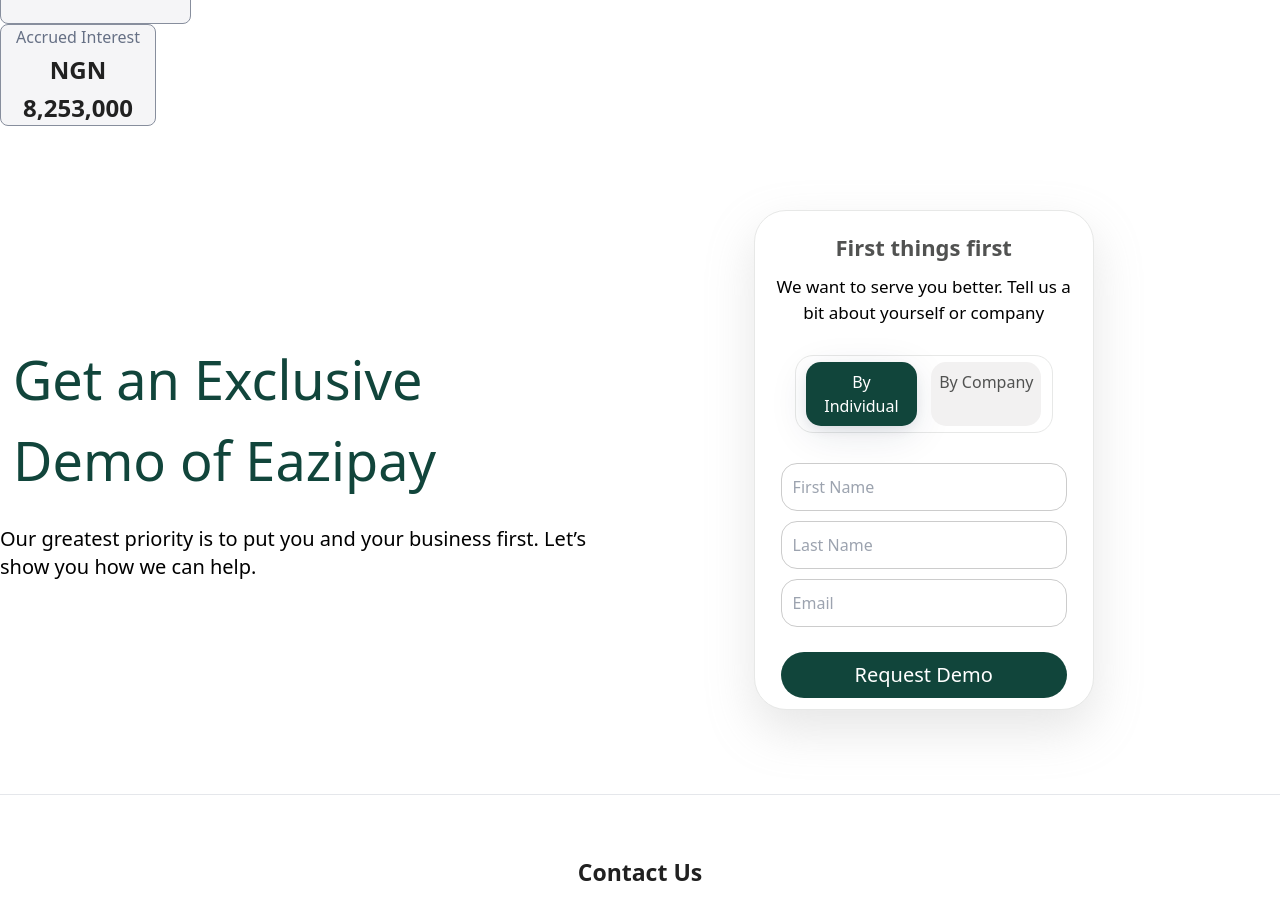
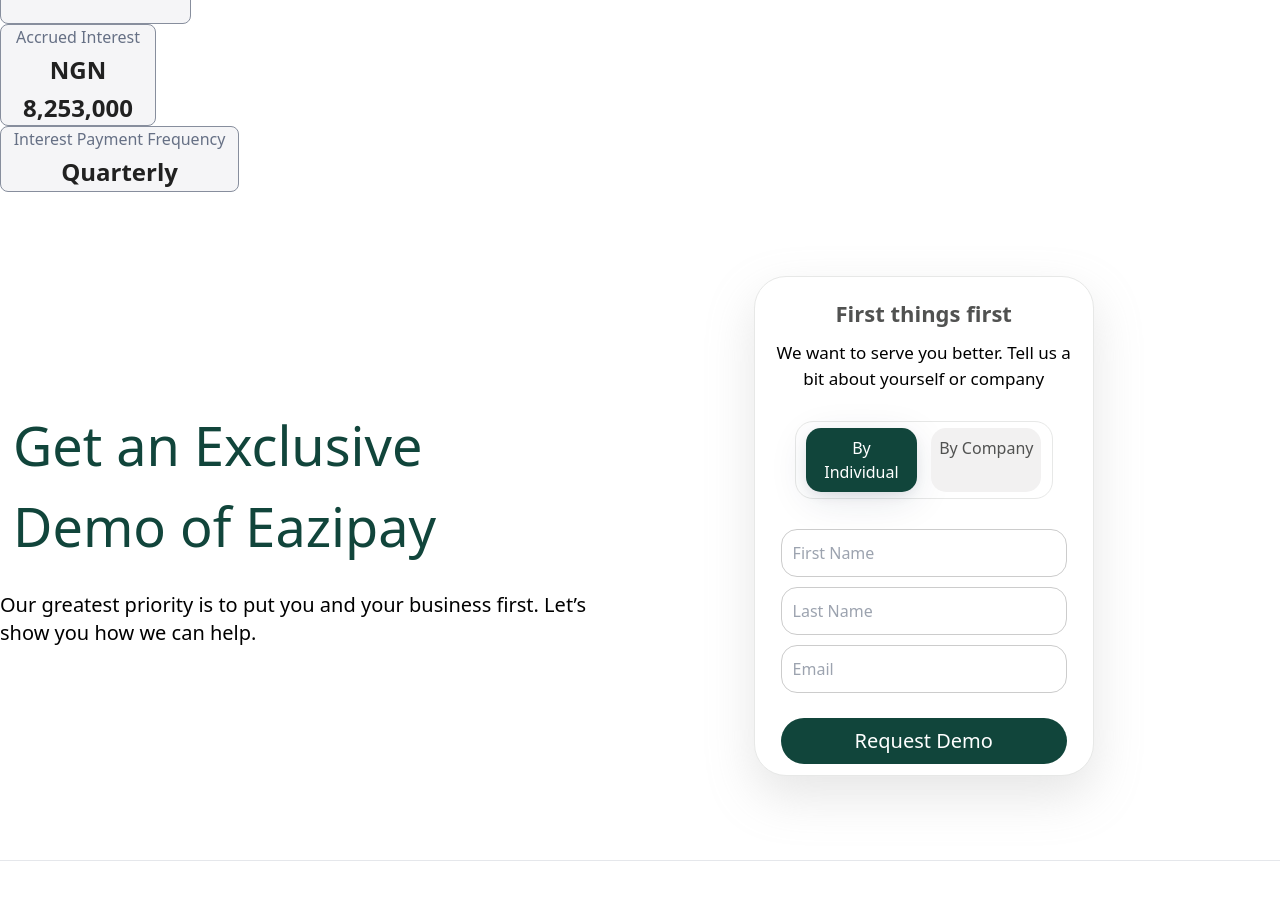
Before and after one commit to Maxwell011/azipay, a React (Vite) app: page / in a window 1280 px wide. Shown: the part 3820-4730 px from the top of the page. Built offline with nearby package versions, Linux system fonts and the light colour scheme.

Commit message:
removed comments

```diff
--- a/src/components/New.jsx
+++ b/src/components/New.jsx
@@ -30,10 +30,10 @@
             <p className='accrued-heading'> Accrued Interest</p>
             <p className='accrued-value'>NGN 8,253,000</p>
           </div>
-          {/* <div className='payment-container'>
+          <div className='payment-container'>
             <p className='payment-heading'>Interest Payment Frequency</p>
             <p className='payment-value'>Quarterly</p>
-          </div> */}
+          </div>
         </div>
       </div>
     </>
```
